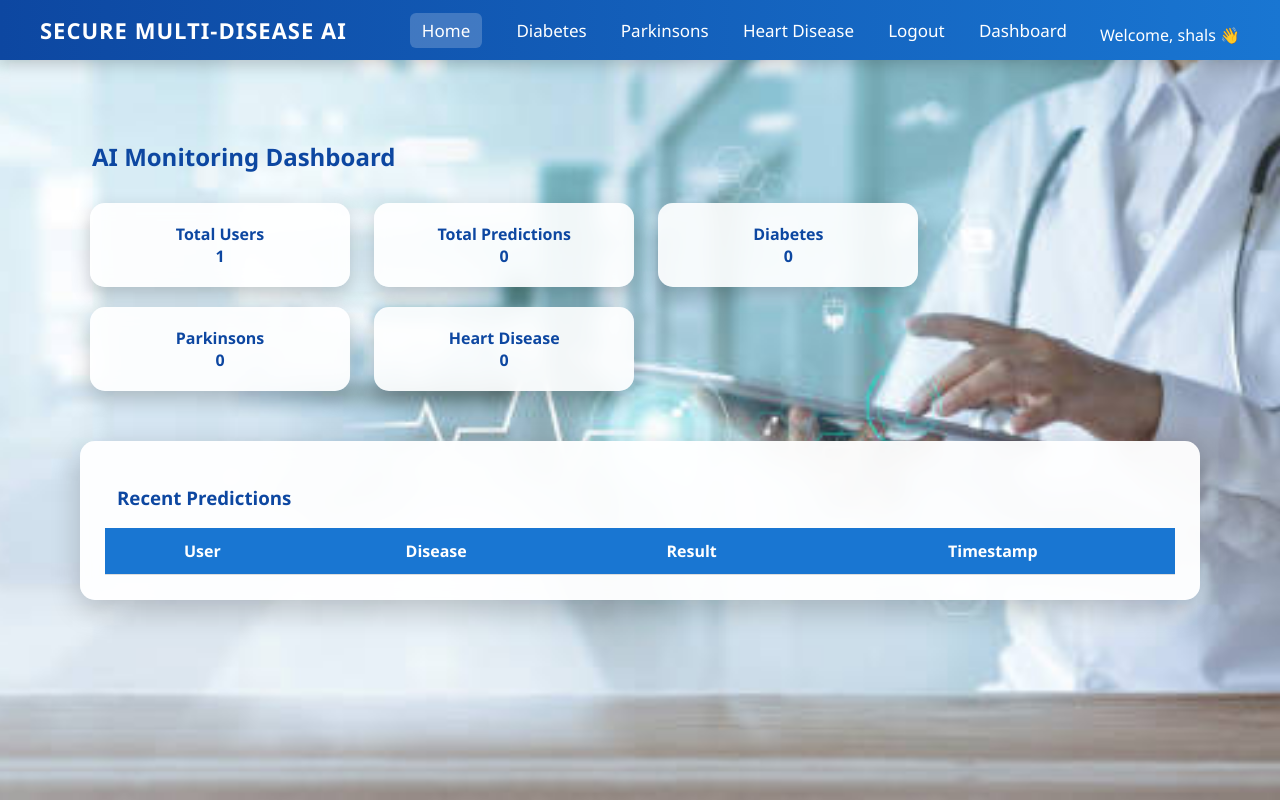
After one commit to Shalinihr1402/Multiple-Disease-Predictor-ML-Flask-WebApp, a Flask app: page /dashboard in a window 1280 px wide. The commit adds this page. Run offline with Flask 2, Linux system fonts and the light colour scheme; a user stored in the database is signed in; data comes from the database, SQL or seed files in the repository; both versions use the stored data as it was after the commit; data that the repository does not hold is empty; parts of the project's set-up code (start-up, migrations or seed data) failed here and were passed over.

Commit message:
added dashbourd

```diff
--- a/app.py
+++ b/app.py
@@ -4,7 +4,7 @@ import numpy as np
 from flask_login import LoginManager, UserMixin, login_user, login_required, logout_user, current_user
 from flask_bcrypt import Bcrypt
 from flask_sqlalchemy import SQLAlchemy
-
+from datetime import datetime
 app = Flask(__name__)
 
 # ---------------- SECURITY CONFIG ---------------- #
@@ -32,10 +32,18 @@ class User(db.Model, UserMixin):
 @login_manager.user_loader
 def load_user(user_id):
     return User.query.get(int(user_id))
+class Prediction(db.Model):
+    id = db.Column(db.Integer, primary_key=True)
+    username = db.Column(db.String(100), nullable=False)
+    disease_type = db.Column(db.String(50), nullable=False)
+    result = db.Column(db.String(200), nullable=False)
+    timestamp = db.Column(db.DateTime, default=datetime.utcnow)
 
 # ---------------- HOME ---------------- #
 @app.route('/')
 def home():
+    if not current_user.is_authenticated:
+        return redirect(url_for('login'))
     return render_template("home.html")
 
 # ---------------- AUTH ROUTES ---------------- #
@@ -53,6 +61,7 @@ def register():
     return render_template('register.html')
 
 @app.route('/login', methods=['GET', 'POST'])
+@app.route('/login', methods=['GET', 'POST'])
 def login():
     if request.method == 'POST':
         user = User.query.filter_by(username=request.form['username']).first()
@@ -60,6 +69,8 @@ def login():
         if user and bcrypt.check_password_hash(user.password, request.form['password']):
             login_user(user)
             return redirect(url_for('home'))
+        else:
+            return render_template('login.html', message="Invalid username or password")
 
     return render_template('login.html')
 
@@ -98,7 +109,17 @@ def predictdiabetes():
     else:
         display_text = "This person doesn't have Diabetes"
 
+    # ✅ Save to database
+    new_prediction = Prediction(
+        username=current_user.username,
+        disease_type="Diabetes",
+        result=display_text
+    )
+    db.session.add(new_prediction)
+    db.session.commit()
+
     return render_template('diabetes.html', output_text="Result: {}".format(display_text))
+
 
 @app.route('/predictparkinsons', methods=['POST'])
 @login_required
@@ -112,7 +133,17 @@ def predictparkinsons():
     else:
         display_text = "This person doesn't have Parkinson's"
 
+    # ✅ Save to database
+    new_prediction = Prediction(
+        username=current_user.username,
+        disease_type="Parkinsons",
+        result=display_text
+    )
+    db.session.add(new_prediction)
+    db.session.commit()
+
     return render_template('parkinsons.html', output_text="Result: {}".format(display_text))
+
 
 @app.route('/predictheartdisease', methods=['POST'])
 @login_required
@@ -126,8 +157,37 @@ def predictheartdisease():
     else:
         display_text = "This person doesn't have Heart Disease"
 
+    # ✅ Save to database
+    new_prediction = Prediction(
+        username=current_user.username,
+        disease_type="Heart Disease",
+        result=display_text
+    )
+    db.session.add(new_prediction)
+    db.session.commit()
+
     return render_template('heartdisease.html', output_text="Result: {}".format(display_text))
+@app.route('/dashboard')
+@login_required
+def dashboard():
+    total_users = User.query.count()
+    total_predictions = Prediction.query.count()
 
+    diabetes_count = Prediction.query.filter_by(disease_type="Diabetes").count()
+    parkinsons_count = Prediction.query.filter_by(disease_type="Parkinsons").count()
+    heart_count = Prediction.query.filter_by(disease_type="Heart Disease").count()
+
+    recent_predictions = Prediction.query.order_by(Prediction.timestamp.desc()).limit(5).all()
+
+    return render_template(
+        "dashboard.html",
+        total_users=total_users,
+        total_predictions=total_predictions,
+        diabetes_count=diabetes_count,
+        parkinsons_count=parkinsons_count,
+        heart_count=heart_count,
+        recent_predictions=recent_predictions
+    )
 # ---------------- CREATE DATABASE ---------------- #
 with app.app_context():
     db.create_all()
--- a/static/css/style.css
+++ b/static/css/style.css
@@ -1,76 +1,73 @@
+/* ===== Global ===== */
 body {
   margin: 0;
   padding: 0;
-  font-family: "Helvetica Neue", Helvetica, Arial, sans-serif;
-  color: #060;
-
+  font-family: "Segoe UI", Helvetica, Arial, sans-serif;
+  color: #222;
 }
 
-/*
- * header area with menus
- */
-
+/* ===== Header ===== */
 header {
-  background-color: #141ede;
-  height: 35px;
+  background: linear-gradient(90deg, #0d47a1, #1976d2);
+  height: 60px;
   width: 100%;
-  opacity: 0.7;
   margin-bottom: 20px;
+  display: flex;
+  align-items: center;
+  box-shadow: 0 4px 15px rgba(0,0,0,0.2);
 }
 
-h1,h2,h3,h4,h5,h6,p{
-margin-left:12px;
-
-}
-
-header h1.logo {
-  margin: 0;
-  font-size: 1.5em;
-  color: rgba(236, 192, 192, 0.777);
-  text-transform: uppercase;
-  float: left;
-  margin-left:-35px;
-  margin-top: 5px;
-
-}
-
-header h1.logo:hover {
-  color: rgba(236, 192, 192, 0.777);
-  text-decoration: none;
-}
+/* ===== Container ===== */
 .container {
   width: 1200px;
   margin: 0 auto;
+  display: flex;
+  justify-content: space-between;
+  align-items: center;
 }
 
+/* ===== Logo ===== */
+header h1.logo {
+  margin: 0;
+  font-size: 22px;
+  color: #ffffff;
+  text-transform: uppercase;
+  letter-spacing: 1px;
+}
 
-/* menus on header */
+/* ===== Navigation Menu ===== */
 .menu {
-  float: right;
-  margin-top: 8px;
+  list-style: none;
+  margin: 0;
+  padding: 0;
 }
 
 .menu li {
-  display: inline;
+  display: inline-block;
+  margin-left: 30px;
 }
 
-
-.menu li + li {
-  margin-left: 50px;
+.menu li a {
+  color: #ffffff;
+  text-decoration: none;
+  font-size: 17px;
+  font-weight: 500;
+  transition: 0.3s;
 }
 
-/*menus colour*/
-.menu li a {
-  color: rgb(250, 245, 245);
-  text-decoration: none;
-  font-size: 18px;
+/* Hover effect */
+.menu li a:hover {
+  color: #ffd54f;
 }
 
-/* mouse cursor over link */
-.menu li a:hover {
-  color: red;
+/* Active link style */
+.menu li:first-child a {
+  padding: 6px 12px;
+  background: rgba(255,255,255,0.2);
+  border-radius: 6px;
 }
 
-.menu li:first-child a {
-  background-color: #d83810;
+/* ===== Headings ===== */
+h1, h2, h3, h4, h5, h6, p {
+  margin-left: 12px;
 }
--- /dev/null
+++ b/templates/dashboard.html
@@ -0,0 +1,128 @@
+{% extends "layout.html" %}
+
+{% block content %}
+
+<style>
+    body {
+        margin: 0;
+        background: url("{{ url_for('static', filename='backgroundimage.jpg') }}") no-repeat center center fixed;
+        background-size: cover;
+        font-family: 'Segoe UI', sans-serif;
+    }
+
+    .container {
+        background: transparent !important;
+    }
+
+    .dashboard-container {
+        padding: 40px;
+        color: #1a237e;
+    }
+
+    .stat-box {
+        display: inline-block;
+        width: 220px;
+        padding: 20px;
+        margin: 10px;
+        border-radius: 15px;
+
+        background: rgba(255, 255, 255, 0.9);
+        backdrop-filter: blur(8px);
+
+        text-align: center;
+        font-weight: 600;
+        color: #0d47a1;
+
+        box-shadow: 0 8px 20px rgba(0,0,0,0.2);
+    }
+
+    .table-box {
+        margin-top: 40px;
+        padding: 25px;
+        border-radius: 15px;
+
+        background: rgba(255, 255, 255, 0.95);
+        backdrop-filter: blur(10px);
+
+        box-shadow: 0 10px 30px rgba(0,0,0,0.2);
+    }
+
+    table {
+        width: 100%;
+        border-collapse: collapse;
+        color: #333;
+    }
+
+    th, td {
+        padding: 12px;
+        border-bottom: 1px solid #ddd;
+        text-align: center;
+    }
+
+    th {
+        background: #1976d2;
+        color: white;
+    }
+
+    h2 {
+        color: #0d47a1;
+        font-weight: 700;
+    }
+
+    h3 {
+        color: #0d47a1;
+        font-weight: 600;
+    }
+</style>
+
+<div class="dashboard-container">
+
+    <h2>AI Monitoring Dashboard</h2>
+
+    <div>
+        <div class="stat-box">
+            Total Users<br><strong>{{ total_users }}</strong>
+        </div>
+
+        <div class="stat-box">
+            Total Predictions<br><strong>{{ total_predictions }}</strong>
+        </div>
+
+        <div class="stat-box">
+            Diabetes<br><strong>{{ diabetes_count }}</strong>
+        </div>
+
+        <div class="stat-box">
+            Parkinsons<br><strong>{{ parkinsons_count }}</strong>
+        </div>
+
+        <div class="stat-box">
+            Heart Disease<br><strong>{{ heart_count }}</strong>
+        </div>
+    </div>
+
+    <div class="table-box">
+        <h3>Recent Predictions</h3>
+        <table>
+            <tr>
+                <th>User</th>
+                <th>Disease</th>
+                <th>Result</th>
+                <th>Timestamp</th>
+            </tr>
+
+            {% for p in recent_predictions %}
+            <tr>
+                <td>{{ p.username }}</td>
+                <td>{{ p.disease_type }}</td>
+                <td>{{ p.result }}</td>
+                <td>{{ p.timestamp }}</td>
+            </tr>
+            {% endfor %}
+
+        </table>
+    </div>
+
+</div>
+
+{% endblock %}
--- a/templates/layout.html
+++ b/templates/layout.html
@@ -24,6 +24,7 @@
                     <li><a href="{{ url_for('heartdisease') }}">Heart Disease</a></li>
 
                     <li><a href="{{ url_for('logout') }}">Logout</a></li>
+                    <li><a href="{{ url_for('dashboard') }}">Dashboard</a></li>
 
                 {% else %}
 
```
Also changed, not shown: instance/users.db.
